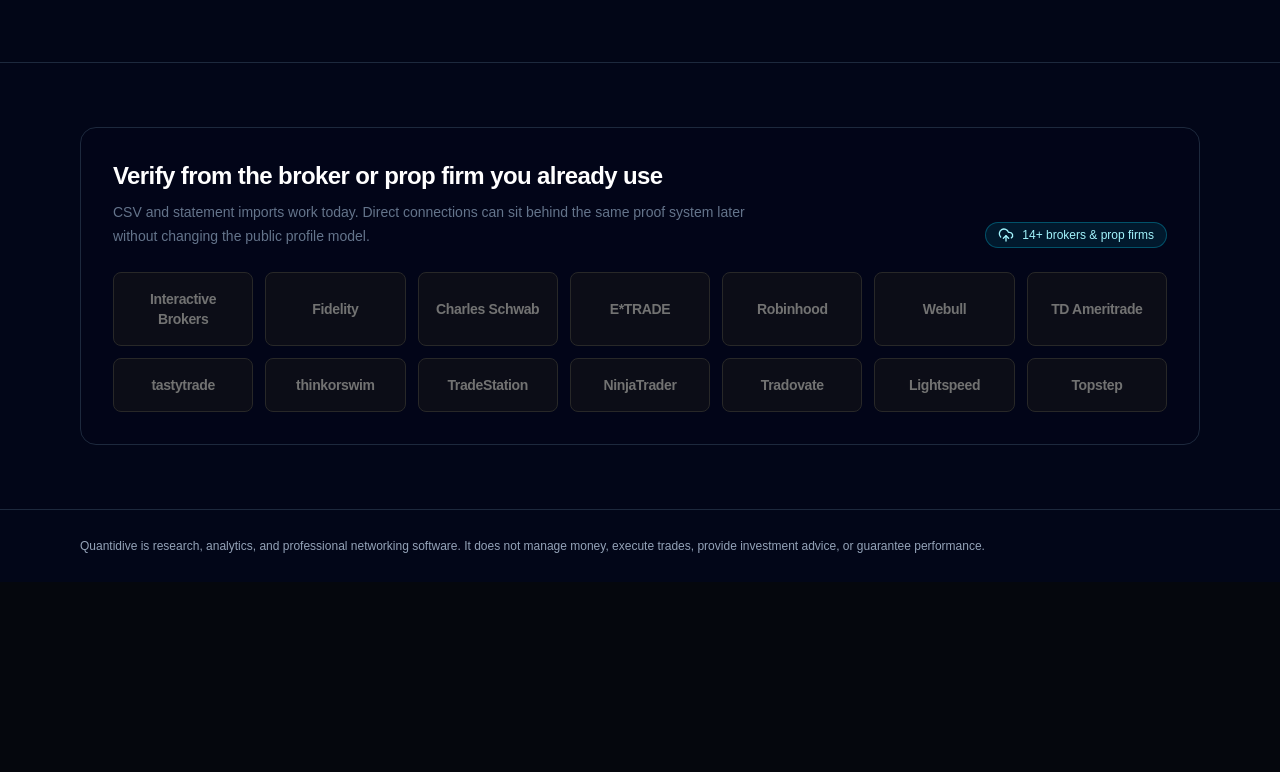
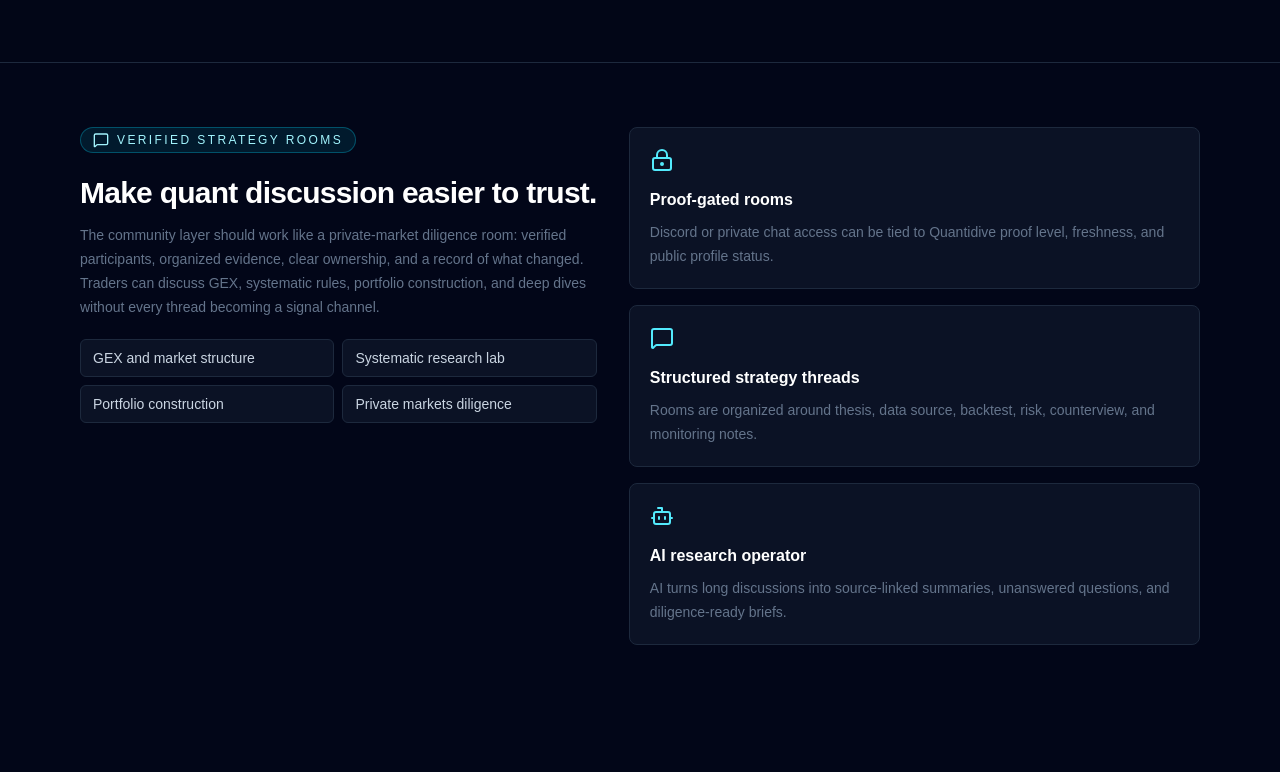
Before and after one commit to WhiteSVAN/WhiteSVAN, a Next.js app: page / in a window 1280 px wide. Shown: the part 1572-2344 px from the top of the page. Before the commit the page ends 2154 px from the top, so only its background shows below. Built offline with nearby package versions, Linux system fonts and the light colour scheme; no server answers.

Commit message:
add verified strategy room direction

```diff
--- a/src/app/(app)/network/page.tsx
+++ b/src/app/(app)/network/page.tsx
@@ -2,8 +2,11 @@
 import Link from "next/link";
 import { redirect } from "next/navigation";
 import {
+  Bot,
   CheckCircle2,
   FileText,
+  LockKeyhole,
+  MessageSquare,
   ShieldCheck,
   Trophy,
   UploadCloud,
@@ -56,6 +59,36 @@
     title: "Get discovered on substance",
     body: "Clients, peers, brokers, and firms can review a record instead of guessing from screenshots or follower count.",
   },
+];
+
+const DISCUSSION_ROOMS = [
+  {
+    name: "GEX and market structure",
+    access: "Public profile + Proof L3+",
+    prompt: "Share gamma levels, dealer-flow assumptions, invalidation, and what would prove the read wrong.",
+  },
+  {
+    name: "Systematic research lab",
+    access: "Verified data source",
+    prompt: "Post the rule, sample window, costs, out-of-sample behavior, failure mode, and monitoring plan.",
+  },
+  {
+    name: "Portfolio diligence",
+    access: "Proof L3+ or client reviewer",
+    prompt: "Discuss concentration, correlation, factor exposure, drawdown behavior, and rebalancing discipline.",
+  },
+  {
+    name: "Private markets desk",
+    access: "Invite-only reviewer room",
+    prompt: "Use PE-style diligence: thesis, comps, operating metric, covenant/risk signal, source, and next check.",
+  },
+];
+
+const ACCESS_FLOW = [
+  "Connect Discord or a private chat identity",
+  "Quantidive publishes proof metadata for linked roles",
+  "Rooms unlock by proof level, style, and reviewer status",
+  "AI summarizes threads into non-advisory research briefs",
 ];
 
 export default async function NetworkPage({
@@ -187,6 +220,66 @@
               </article>
             );
           })}
+        </div>
+      </section>
+
+      <section className="rounded-lg border border-slate-800 bg-slate-900/70 p-5 shadow-sm">
+        <div className="grid gap-6 lg:grid-cols-[0.85fr_1.15fr]">
+          <div>
+            <p className="flex items-center gap-2 text-sm font-medium text-cyan-300">
+              <MessageSquare className="h-4 w-4" aria-hidden="true" />
+              Verified discussion rooms
+            </p>
+            <h2 className="mt-3 text-xl font-semibold tracking-tight text-white">
+              Join chat by proof, not hype.
+            </h2>
+            <p className="mt-2 text-sm leading-6 text-slate-400">
+              Quantidive can sit in front of Discord or private chat groups as the verification
+              layer. Traders keep the conversation practical by posting evidence, assumptions,
+              counterviews, and monitoring notes instead of raw alerts.
+            </p>
+            <div className="mt-5 rounded-lg border border-slate-800 bg-slate-950/70 p-4">
+              <p className="flex items-center gap-2 text-xs font-medium uppercase tracking-wide text-slate-400">
+                <LockKeyhole className="h-4 w-4 text-cyan-300" aria-hidden="true" />
+                Access model
+              </p>
+              <div className="mt-4 space-y-3">
+                {ACCESS_FLOW.map((item, index) => (
+                  <div key={item} className="flex gap-3 text-sm">
+                    <span className="flex h-6 w-6 flex-none items-center justify-center rounded-full bg-cyan-400/10 text-xs font-semibold text-cyan-300">
+                      {index + 1}
+                    </span>
+                    <span className="text-slate-300">{item}</span>
+                  </div>
+                ))}
+              </div>
+            </div>
+          </div>
+
+          <div className="grid gap-4 md:grid-cols-2">
+            {DISCUSSION_ROOMS.map((room) => (
+              <article key={room.name} className="rounded-lg border border-slate-800 bg-slate-950/60 p-4">
+                <div className="flex items-start justify-between gap-3">
+                  <h3 className="font-semibold text-white">{room.name}</h3>
+                  <span className="rounded border border-cyan-400/30 bg-cyan-400/10 px-2 py-1 text-[11px] font-medium text-cyan-200">
+                    {room.access}
+                  </span>
+                </div>
+                <p className="mt-3 text-sm leading-6 text-slate-400">{room.prompt}</p>
+              </article>
+            ))}
+          </div>
+        </div>
+
+        <div className="mt-5 rounded-lg border border-slate-800 bg-slate-950/70 p-4">
+          <p className="flex items-center gap-2 text-xs font-medium uppercase tracking-wide text-slate-400">
+            <Bot className="h-4 w-4 text-cyan-300" aria-hidden="true" />
+            AI room assistant
+          </p>
+          <p className="mt-2 text-sm leading-6 text-slate-300">
+            Turn this thread into a diligence memo: thesis, evidence cited, assumptions, risks,
+            counterarguments, open questions, and what data should be checked next.
+          </p>
         </div>
       </section>
 
--- a/src/app/page.tsx
+++ b/src/app/page.tsx
@@ -1,10 +1,13 @@
 import Link from "next/link";
 import {
   Activity,
+  Bot,
   BookOpenCheck,
   CheckCircle2,
   ClipboardCheck,
   FileSearch,
+  LockKeyhole,
+  MessageSquare,
   ShieldCheck,
   UploadCloud,
 } from "lucide-react";
@@ -54,6 +57,31 @@
     title: "Report",
     body: "Turn verified metrics into research briefs and client-ready summaries without reassembling spreadsheets.",
   },
+];
+
+const ROOM_STEPS = [
+  {
+    icon: LockKeyhole,
+    title: "Proof-gated rooms",
+    body: "Discord or private chat access can be tied to Quantidive proof level, freshness, and public profile status.",
+  },
+  {
+    icon: MessageSquare,
+    title: "Structured strategy threads",
+    body: "Rooms are organized around thesis, data source, backtest, risk, counterview, and monitoring notes.",
+  },
+  {
+    icon: Bot,
+    title: "AI research operator",
+    body: "AI turns long discussions into source-linked summaries, unanswered questions, and diligence-ready briefs.",
+  },
+];
+
+const COMMUNITY_ROOMS = [
+  "GEX and market structure",
+  "Systematic research lab",
+  "Portfolio construction",
+  "Private markets diligence",
 ];
 
 export default function Home() {
@@ -214,6 +242,48 @@
         </section>
 
         <section className="mx-auto max-w-6xl px-4 py-16">
+          <div className="grid gap-8 lg:grid-cols-[0.95fr_1.05fr] lg:items-start">
+            <div>
+              <p className="inline-flex items-center gap-2 rounded-full border border-cyan-400/30 bg-cyan-400/10 px-3 py-1 text-xs font-medium uppercase tracking-[0.2em] text-cyan-200">
+                <MessageSquare className="h-4 w-4" aria-hidden="true" />
+                Verified strategy rooms
+              </p>
+              <h2 className="mt-5 text-3xl font-semibold tracking-tight text-white">
+                Make quant discussion easier to trust.
+              </h2>
+              <p className="mt-3 text-sm leading-6 text-slate-400">
+                The community layer should work like a private-market diligence room: verified
+                participants, organized evidence, clear ownership, and a record of what changed.
+                Traders can discuss GEX, systematic rules, portfolio construction, and deep dives
+                without every thread becoming a signal channel.
+              </p>
+              <div className="mt-5 grid gap-2 sm:grid-cols-2">
+                {COMMUNITY_ROOMS.map((room) => (
+                  <div
+                    key={room}
+                    className="rounded-md border border-slate-800 bg-slate-900/70 px-3 py-2 text-sm text-slate-300"
+                  >
+                    {room}
+                  </div>
+                ))}
+              </div>
+            </div>
+            <div className="grid gap-4 sm:grid-cols-3 lg:grid-cols-1">
+              {ROOM_STEPS.map((step) => {
+                const Icon = step.icon;
+                return (
+                  <article key={step.title} className="rounded-lg border border-slate-800 bg-slate-900/70 p-5">
+                    <Icon className="h-6 w-6 text-cyan-300" aria-hidden="true" />
+                    <h3 className="mt-4 font-semibold text-white">{step.title}</h3>
+                    <p className="mt-2 text-sm leading-6 text-slate-400">{step.body}</p>
+                  </article>
+                );
+              })}
+            </div>
+          </div>
+        </section>
+
+        <section className="mx-auto max-w-6xl px-4 py-16">
           <div className="rounded-2xl border border-slate-800 bg-slate-950/60 p-6 sm:p-8">
             <div className="flex flex-wrap items-end justify-between gap-3">
               <div>
```
Also changed, not shown: 2 other files (tests, documents, lock files or other folders).
